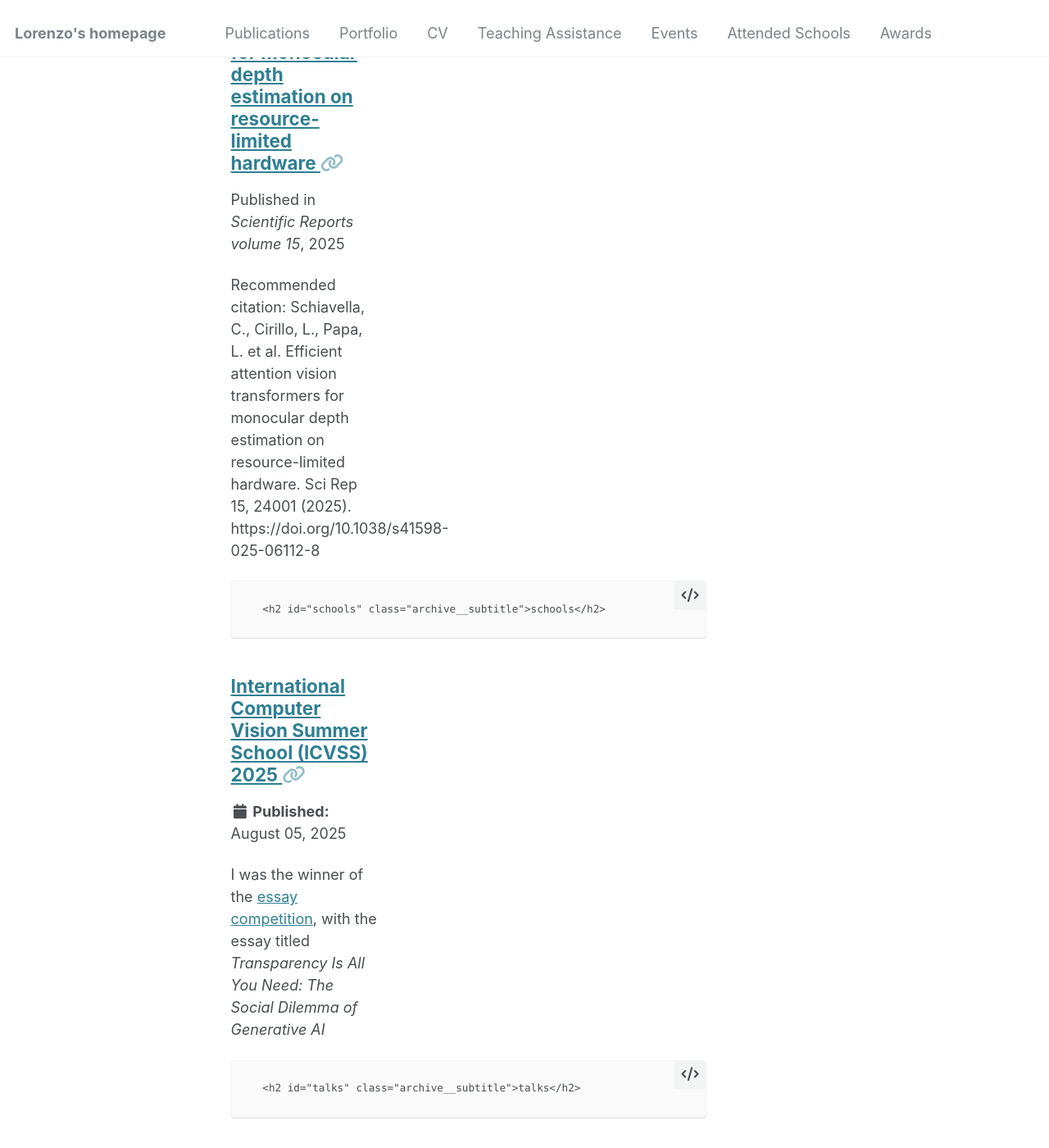
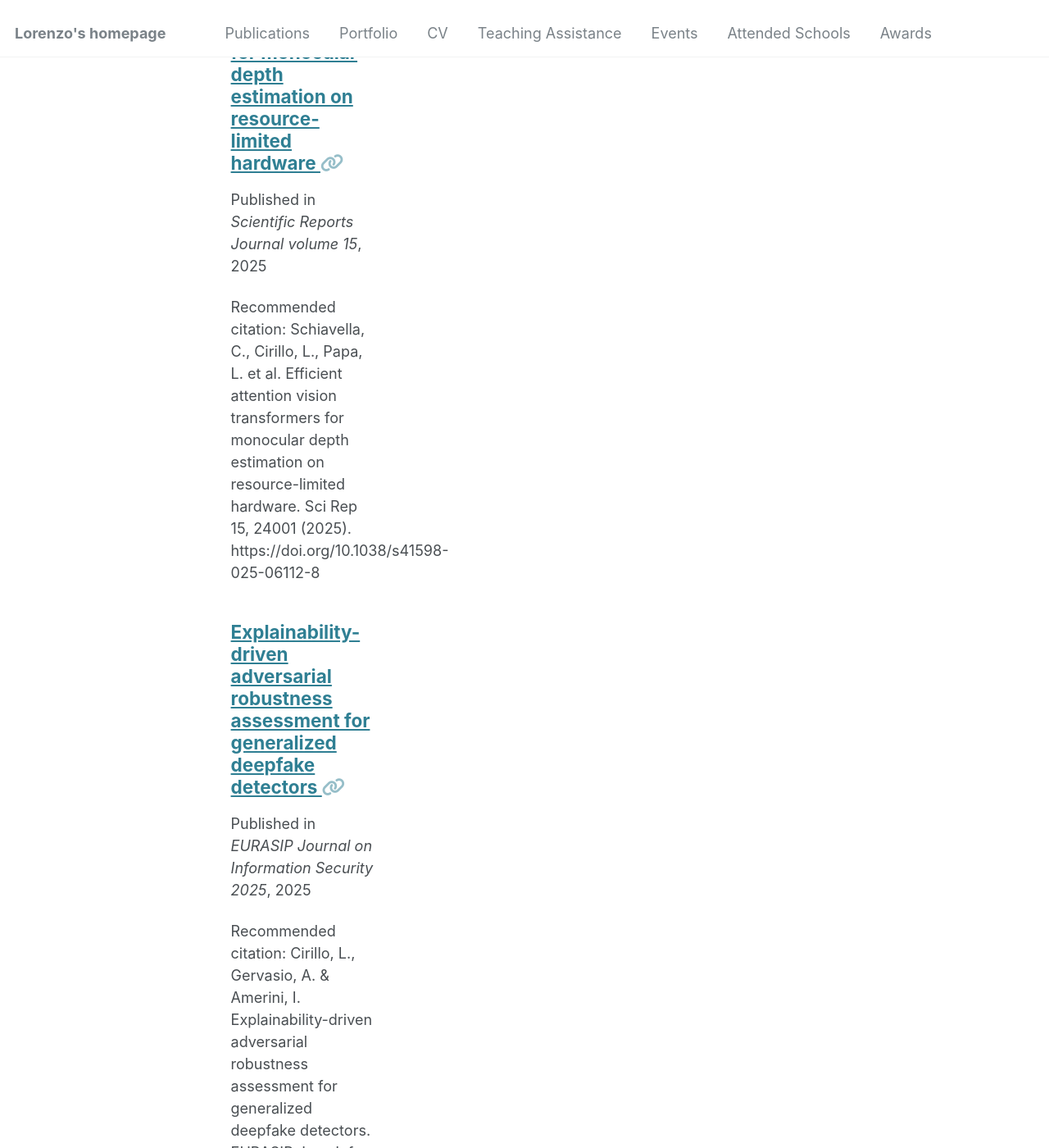
Before and after one commit to LorCir28/LorCir28.github.io, a Jekyll site: the page built from _pages/page-archive.html, in a window 1280 px wide and 1400 px high, scrolled down 62479 px. Shown: the whole window at 82% size. Built offline with Jekyll 4.4.1, drawn with Linux system fonts in a browser that asks for light colours; nearby versions of some CDN libraries; emoji names are drawn with the system emoji font; some of the changed text lies outside the part shown.

Commit message:
eurasip jis publication added

```diff
--- a/_publications/mde_efficiency_scientific_reports.md
+++ b/_publications/mde_efficiency_scientific_reports.md
@@ -6,7 +6,7 @@ category: conferences
 link: "https://doi.org/10.1038/s41598-025-06112-8"
 # excerpt: ''
 date: 2025-09-11
-venue: 'Scientific Reports volume 15'
+venue: 'Scientific Reports Journal volume 15'
 # slidesurl: 'http://academicpages.github.io/files/slides1.pdf'
 # paperurl: 'http://academicpages.github.io/files/paper1.pdf'
 citation: 'Schiavella, C., Cirillo, L., Papa, L. et al. Efficient attention vision transformers for monocular depth estimation on resource-limited hardware. Sci Rep 15, 24001 (2025). https://doi.org/10.1038/s41598-025-06112-8'
--- /dev/null
+++ b/_publications/xai_robustness_deepfake.md
@@ -0,0 +1,13 @@
+---
+title: "Explainability-driven adversarial robustness assessment for generalized deepfake detectors"
+collection: publications
+category: conferences
+# permalink:
+link: "https://doi.org/10.1186/s13635-025-00211-9"
+# excerpt: ''
+date: 2025-09-11
+venue: 'EURASIP Journal on Information Security 2025'
+# slidesurl: 'http://academicpages.github.io/files/slides1.pdf'
+# paperurl: 'http://academicpages.github.io/files/paper1.pdf'
+citation: 'Cirillo, L., Gervasio, A. & Amerini, I. Explainability-driven adversarial robustness assessment for generalized deepfake detectors. EURASIP J. on Info. Security 2025, 23 (2025). https://doi.org/10.1186/s13635-025-00211-9'
+---
```
